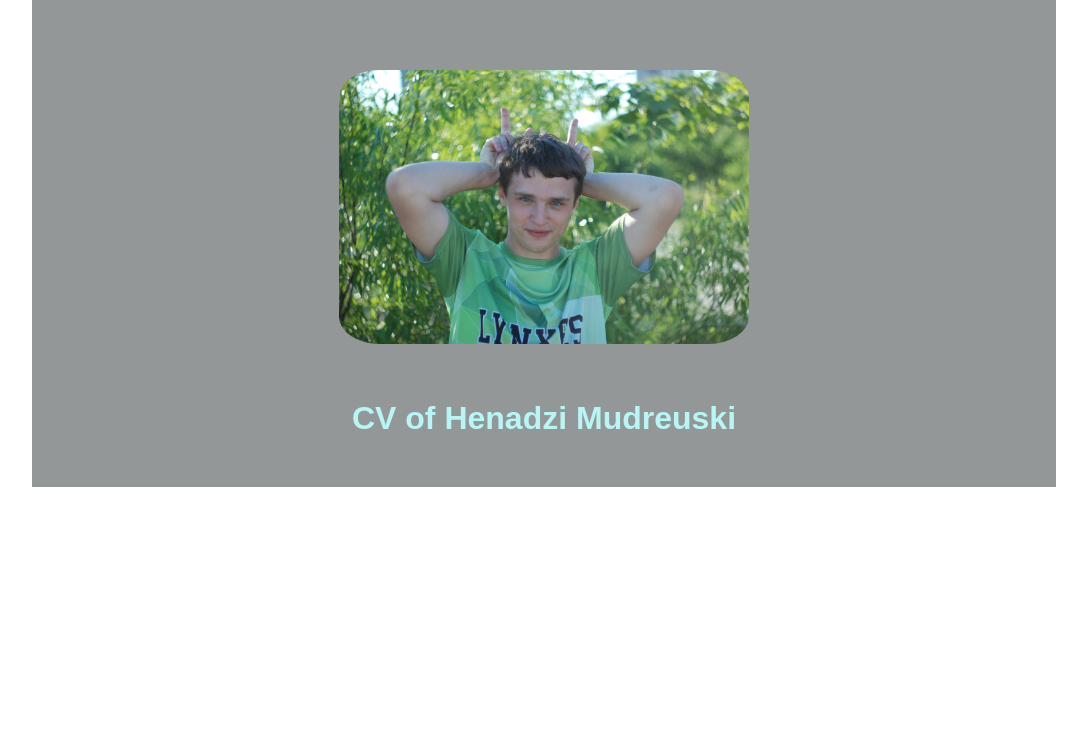
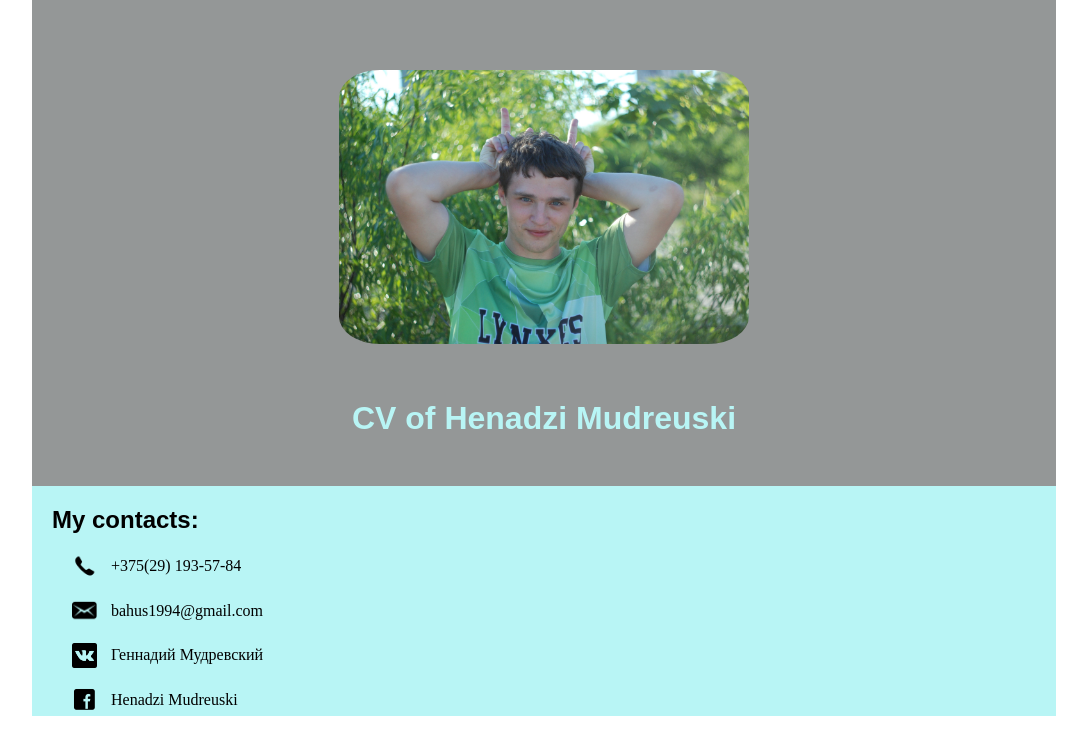
Before and after one commit to Mudreuski/rsschool-2019Q1-cv, a plain HTML site: page index.html in a window 1280 px wide. Shown: the whole page, without its empty margins (96-1183 px from the left). Drawn offline with Linux system fonts and the light colour scheme; a web font is replaced by a local one.

Commit message:
feat: create contacts for cv

```diff
--- a/css/style.css
+++ b/css/style.css
@@ -44,32 +44,31 @@ h2 {
     padding: 20px 0 0 20px;
 }
 
-article div img {
+.contacts ul img {
     width: 25px;
     height: 25px;
-    margin-left: 40px;
 }
 
-article div span {
+.contacts li {
+    list-style-type: none;
+}
+
+.contacts ul span {
     margin-left: 10px;
     vertical-align: 40%;
 }
 
-article div+div {
-    margin-top: 5px;
-}
-
-article div span a {
+.contacts a {
     text-decoration: none;
     color: rgb(0, 0, 0);
 }
 
-article:nth-child(2) {
-    margin: -22px auto 0;
+ul li+li {
+    margin-top: 15px;
 }
 
-ul li+li {
-    margin-top: 15px;
+/* article:nth-child(2) {
+    margin: -22px auto 0;
 }
 
 article:nth-child(2) h2 {
@@ -94,4 +93,4 @@ footer {
 
 footer h2 {
     padding: 20px 0;
-}
+} */
--- a/index.html
+++ b/index.html
@@ -8,7 +8,7 @@
     <link rel="stylesheet" href="css/normalize.css" />
     <link rel="stylesheet" href="css/style.css" />
     <link rel="stylesheet" href="https://fonts.googleapis.com/css?family=Charmonman:400,700">
-        <base target="_blank"/>
+    <base target="_blank" />
 </head>
 <body>
     <header>
@@ -17,5 +17,28 @@
         </div>
         <h1>CV of Henadzi Mudreuski</h1>
     </header>
+    <section>
+        <article class="contacts">
+            <h2>My contacts:</h2>
+            <ul>
+                <li>
+                    <img src="image/icon-phone.png" alt="phone">
+                    <span>+375(29) 193-57-84</span>
+                </li>
+                <li>
+                    <img src="image/icon-email.png" alt="email">
+                    <span>bahus1994@gmail.com</span>
+                </li>
+                <li>
+                    <img src="image/icon-vk.png" alt="VK">
+                    <span><a href="https://vk.com/gena_bahus">Геннадий Мудревский</a></span>
+                </li>
+                <li>
+                    <img src="image/icon-facebook.png" alt="Facebook">
+                    <span><a href="https://www.facebook.com/henadzi.mudreuski">Henadzi Mudreuski</a>
+                </li>
+            </ul>
+        </article>
+    </section>
 </body>
 </html>
```
Lines whose indentation alone changed are shown as unchanged.
